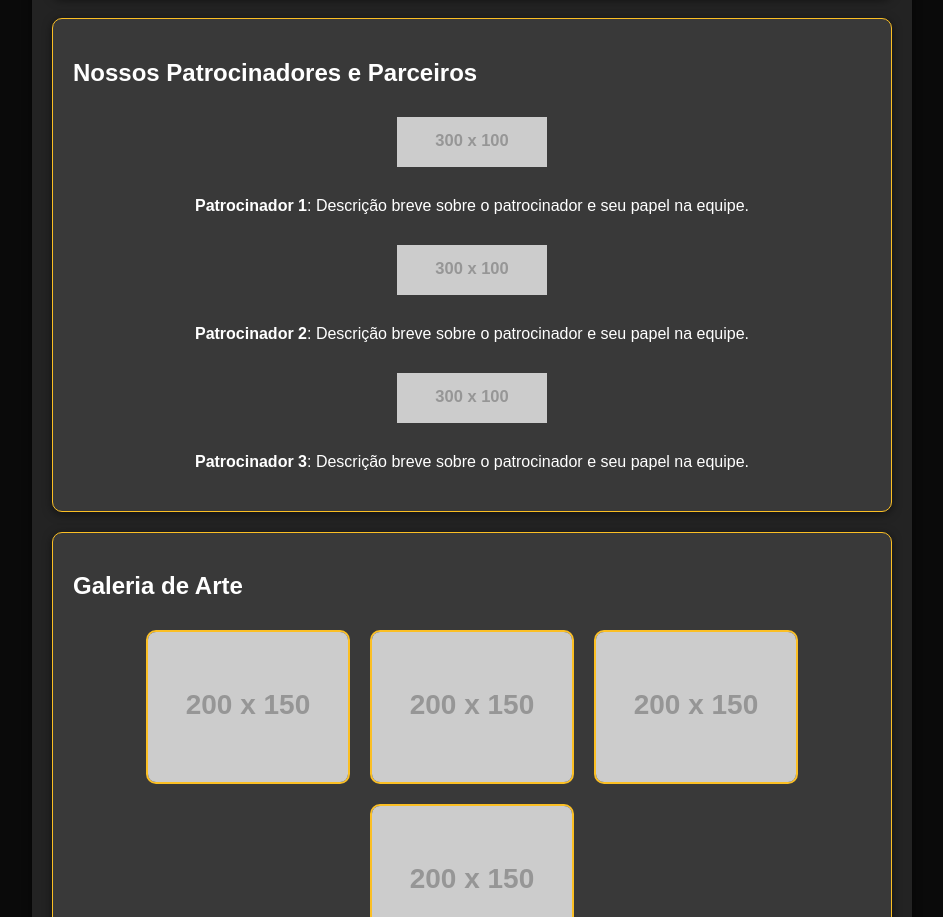
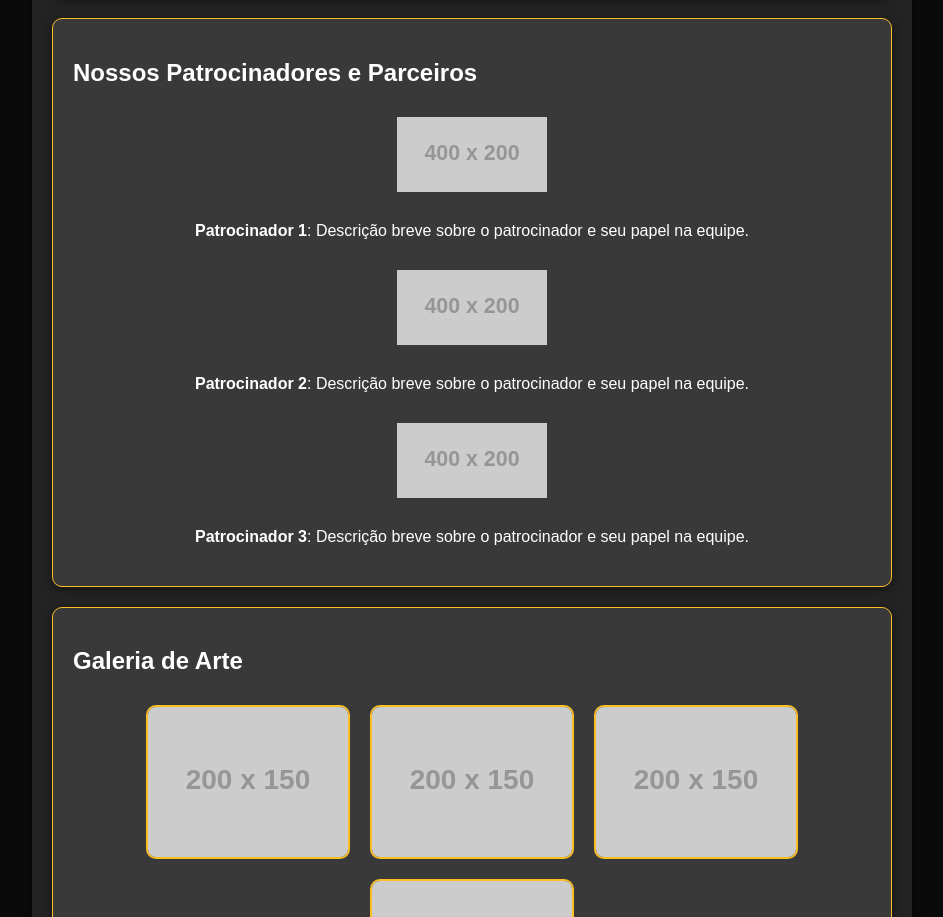
Before and after one commit to Japinha01/Go-Stars, a plain HTML site: page index.html in a window 1280 px wide. Shown: the part 989-1906 px from the top of the page, without its empty margins (8-951 px from the left). Drawn offline with Linux system fonts and the light colour scheme; placeholder pictures from the web are drawn by us.

Commit message:
Update index.html

```diff
--- a/index.html
+++ b/index.html
@@ -45,19 +45,19 @@
                 <h2>Nossos Patrocinadores e Parceiros</h2>
                 <div class="sponsor">
                     <a href="https://www.patrocinador1.com" target="_blank">
-                        <img src="https://placehold.co/300x100.png" alt="Patrocinador 1">
+                        <img src="https://placehold.co/400x200.png" alt="Patrocinador 1">
                     </a>
                     <p><strong>Patrocinador 1</strong>: Descrição breve sobre o patrocinador e seu papel na equipe.</p>
                 </div>
                 <div class="sponsor">
                     <a href="https://www.patrocinador2.com" target="_blank">
-                        <img src="https://placehold.co/300x100.png" alt="Patrocinador 2">
+                        <img src="https://placehold.co/400x200.png" alt="Patrocinador 2">
                     </a>
                     <p><strong>Patrocinador 2</strong>: Descrição breve sobre o patrocinador e seu papel na equipe.</p>
                 </div>
                 <div class="sponsor">
                     <a href="https://www.patrocinador3.com" target="_blank">
-                        <img src="https://placehold.co/300x100.png" alt="Patrocinador 3">
+                        <img src="https://placehold.co/400x200.png" alt="Patrocinador 3">
                     </a>
                     <p><strong>Patrocinador 3</strong>: Descrição breve sobre o patrocinador e seu papel na equipe.</p>
                 </div>
```
